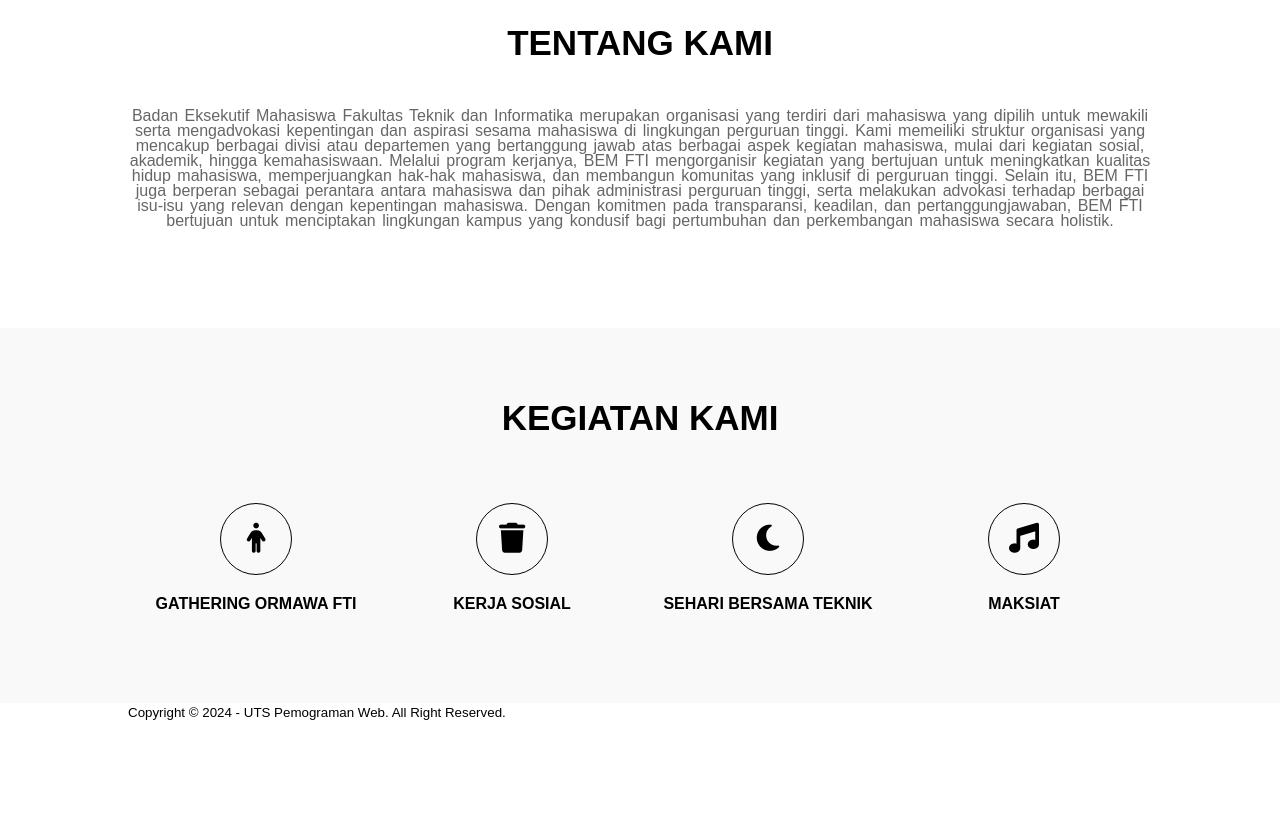
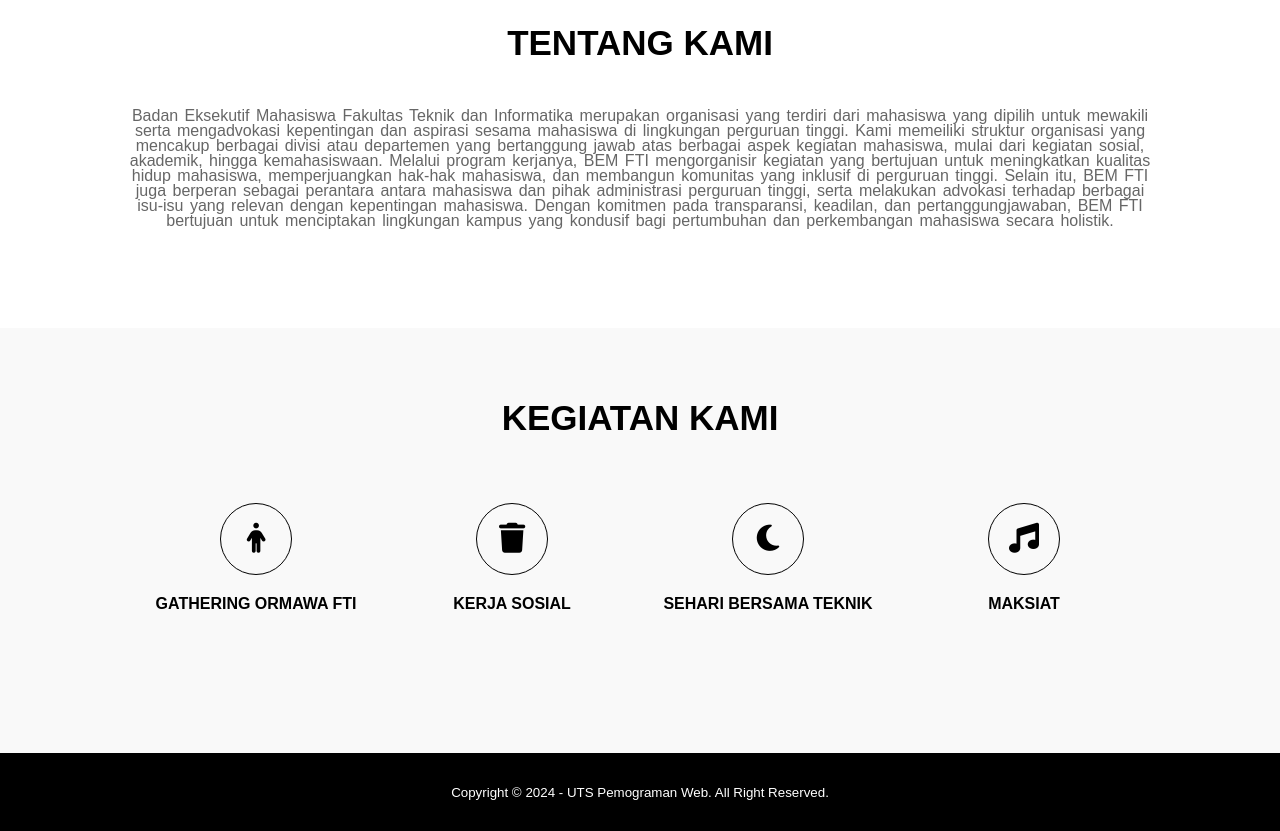
Before and after one commit to zefanyadireno/utspemogramanweb, a plain HTML site: page index.html in a window 1280 px wide. Shown: the part 723-1554 px from the top of the page. Before the commit the page ends 1444 px from the top, so only its background shows below. Drawn offline with Linux system fonts and the light colour scheme.

Commit message:
DESIGN FOOTER

```diff
--- a/css/style.css
+++ b/css/style.css
@@ -107,7 +107,7 @@ h3 {
     line-height: 15px;
 }
 
-.tentang {
+.tentang, .kegiatan {
     padding-bottom: 100px;
 }
 
@@ -151,3 +151,10 @@ h3 {
 .box .col-4 h4 {
     margin: 20px 0px;
 }
+
+footer {
+    padding: 30px 0px;
+    background-color: #000000;
+    color: white;
+    text-align: center;
+}
```
